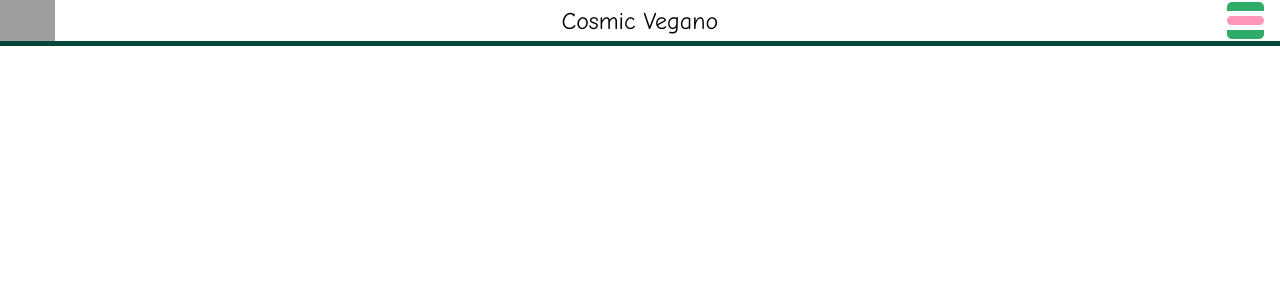
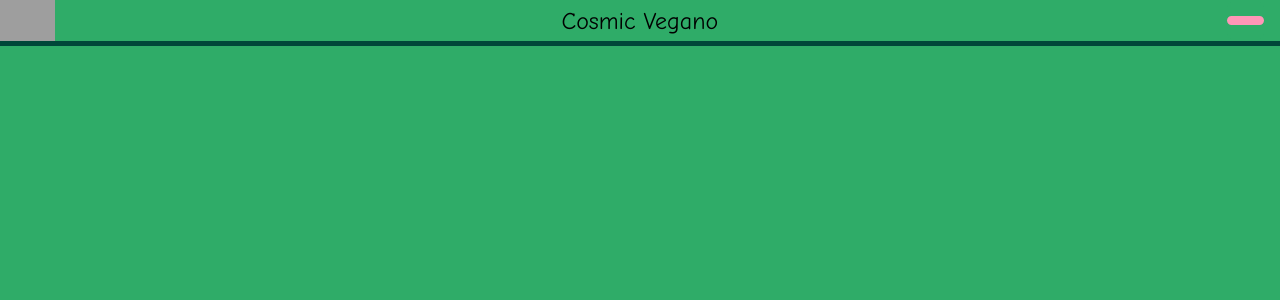
Before and after one commit to f-antonelli/cosmic-vegano, a React (Vite) app: page / in a window 1280 px wide. Shown: the top 300 px of the page. Built offline with nearby package versions, Linux system fonts and the light colour scheme; grey boxes are pictures that could not be loaded.

Commit message:
Mui and Swipe libs added. Both extreme colors, black and white, has been fixed. Body background color setted

```diff
--- a/package.json
+++ b/package.json
@@ -8,10 +8,14 @@
     "preview": "vite preview"
   },
   "dependencies": {
+    "@emotion/react": "^11.9.0",
+    "@emotion/styled": "^11.8.1",
+    "@mui/material": "^5.6.1",
     "react": "^17.0.2",
     "react-dom": "^17.0.2",
     "react-router-dom": "^6.3.0",
-    "sass": "^1.50.0"
+    "sass": "^1.50.0",
+    "swiper": "^8.1.1"
   },
   "devDependencies": {
     "@vitejs/plugin-react": "^1.0.7",
--- a/src/App.scss
+++ b/src/App.scss
@@ -8,8 +8,8 @@
 }
 
 :root{
-  --black: #000000;
-  --white: #FFFFFF;
+  --black: #0f0f0f;
+  --white: #f0f0f0;
   --red: #D33B23;
   --pink: #FF96B7;
   --dark-green: #004739;
@@ -18,3 +18,7 @@
   --light-blue: #AFD1ED;
   --yellow: #EDF770;
 }
+
+body {
+  background-color: var(--light-green);
+}
```
Also changed, not shown: 2 other files (tests, documents, lock files or other folders).
